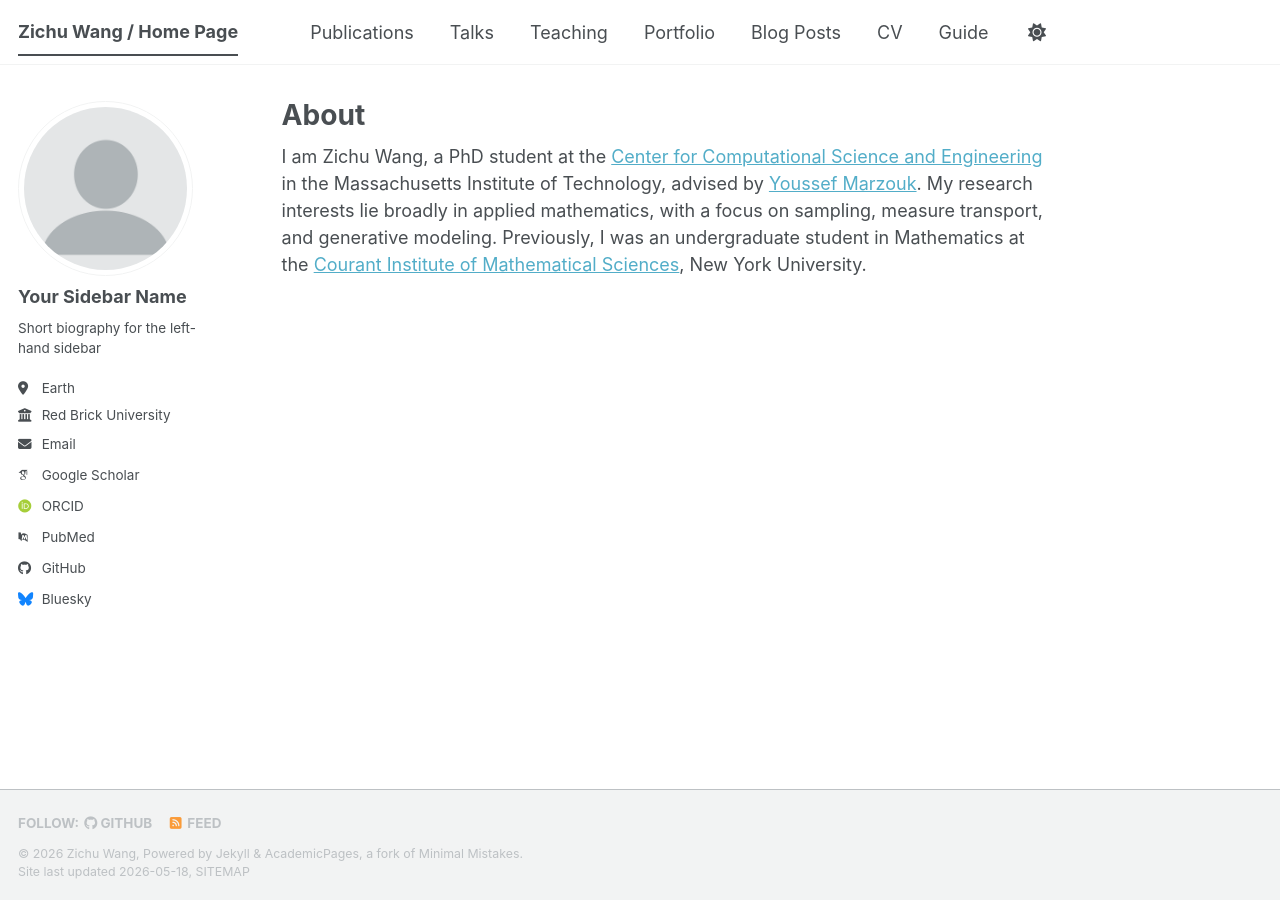
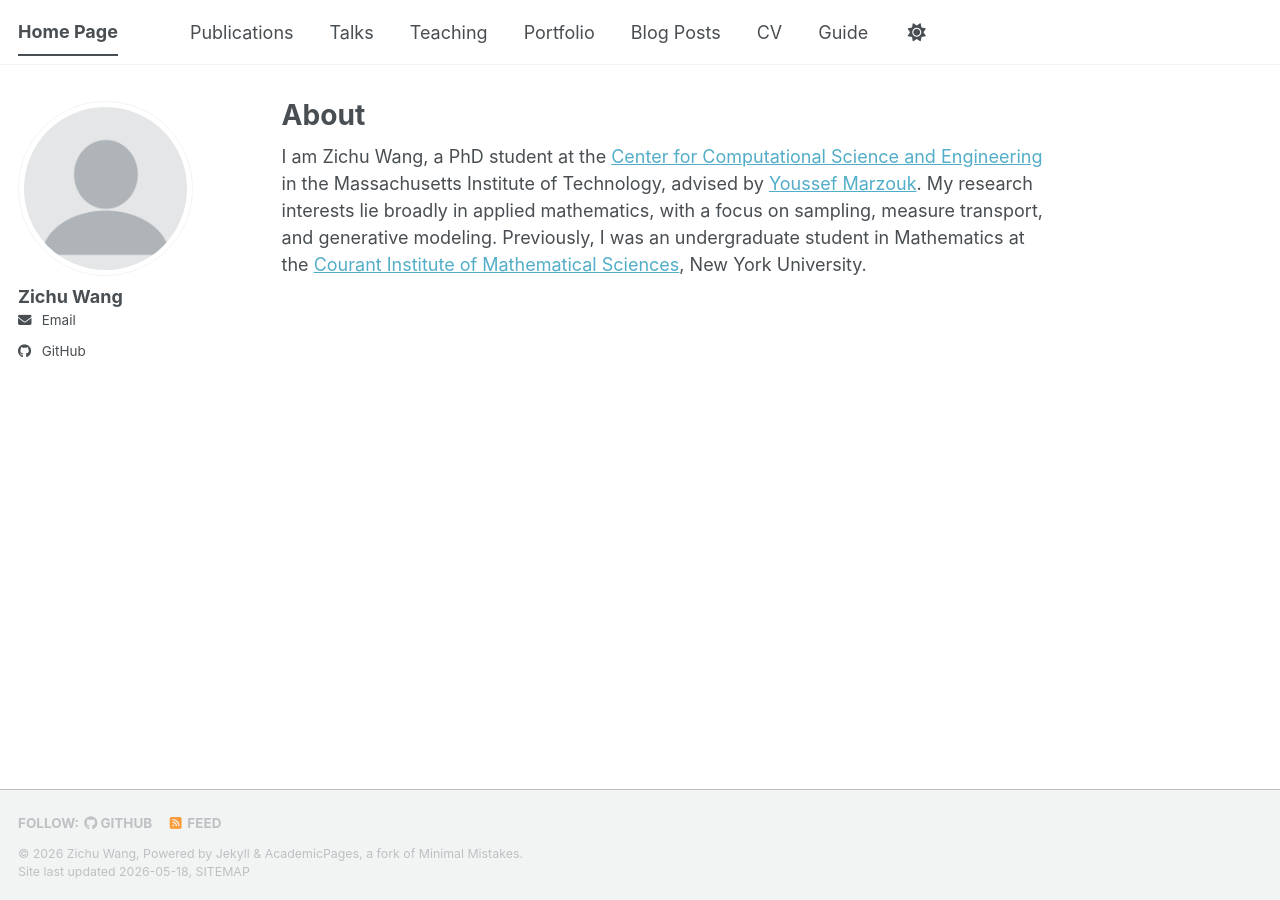
Before and after one commit to zw3409/zw3409.github.io, a Jekyll site: the page built from _pages/about.md, in a window 1280 px wide. Built offline with Jekyll 4.4.1, drawn with Linux system fonts in a browser that asks for light colours; some web fonts are replaced; a script bundle is joined from its source files by our own code; library files that are not in the unit come from our copies; part of the change alters nothing that is shown.

Commit message:
Update _config.yml

```diff
--- a/_config.yml
+++ b/_config.yml
@@ -9,7 +9,7 @@
 # Basic Site Settings
 locale                   : "en-US"
 site_theme               : "default" # The available themes options are "default", "air", "sunrise", "mint", "dirt" and "contrast"
-title                    : "Zichu Wang / Home Page"
+title                    : "Home Page"
 title_separator          : "-"
 name                     : &name "Zichu Wang"
 description              : &description "Phd student in Computational Science and Engineering at MIT"   # Update this with a general description of your site, this is the default if not overridden by a page
@@ -24,24 +24,24 @@ repository               : "academicpages/academicpages.github.io"
 author:
   # Biographic information
   avatar           : "profile.png"
-  name             : "Your Sidebar Name"
+  name             : "Zichu Wang"
   pronouns         : # example: "she/her"
-  bio              : "Short biography for the left-hand sidebar"
-  location         : "Earth"
-  employer         : "Red Brick University"
+  # bio              : "Short biography for the left-hand sidebar"
+  # location         : "Earth"
+  # employer         : "Red Brick University"
   uri              : # URL
   email            : "zichu614@mit.edu"
 
   # Academic websites
   academia         : # URL
   arxiv            : # URL - Update with the correct link to your profile
-  googlescholar    : "https://scholar.google.com/citations?user=PS_CX0AAAAAJ"
+  # googlescholar    : "https://scholar.google.com/citations?user=PS_CX0AAAAAJ"
   inspire-hep      : # URL
   impactstory      : # URL
-  orcid            : "https://orcid.org/yourorcidurl"
+  # orcid            : "https://orcid.org/yourorcidurl"
   semantic         : # URL
   ssrn             : # URL
-  pubmed           : "https://www.ncbi.nlm.nih.gov/pubmed/?term=john+snow"
+  # pubmed           : "https://www.ncbi.nlm.nih.gov/pubmed/?term=john+snow"
   researchgate     : # URL
   scopus           : # URL
   zotero           : # URL
@@ -51,13 +51,13 @@ author:
   bitbucket        : # Username - Update with your username on the site
   codepen          : # Username
   dribbble         : # Username
-  github           : "academicpages"
+  github           : "zw3409"
   kaggle           : # Username
   stackoverflow    : # User number or user number and name (i.e., use "1" or "1/jeff-atwood")
 
   # Social media
   artstation       : # Username
-  bluesky          : "bsky.app" # Replace this with you Bluesky username
+  # bluesky          : "bsky.app" # Replace this with you Bluesky username
   facebook         : # Username
   flickr           : # Username
   foursquare       : # Username
```
